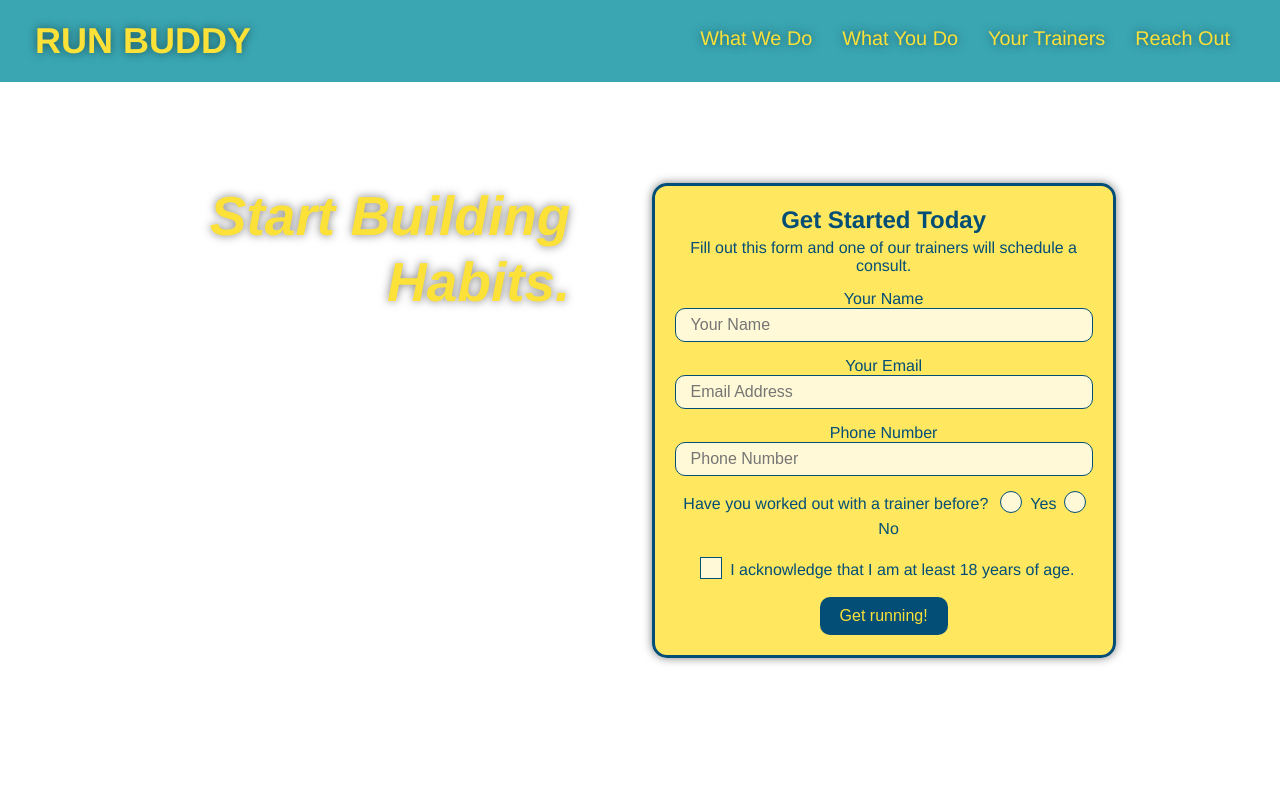
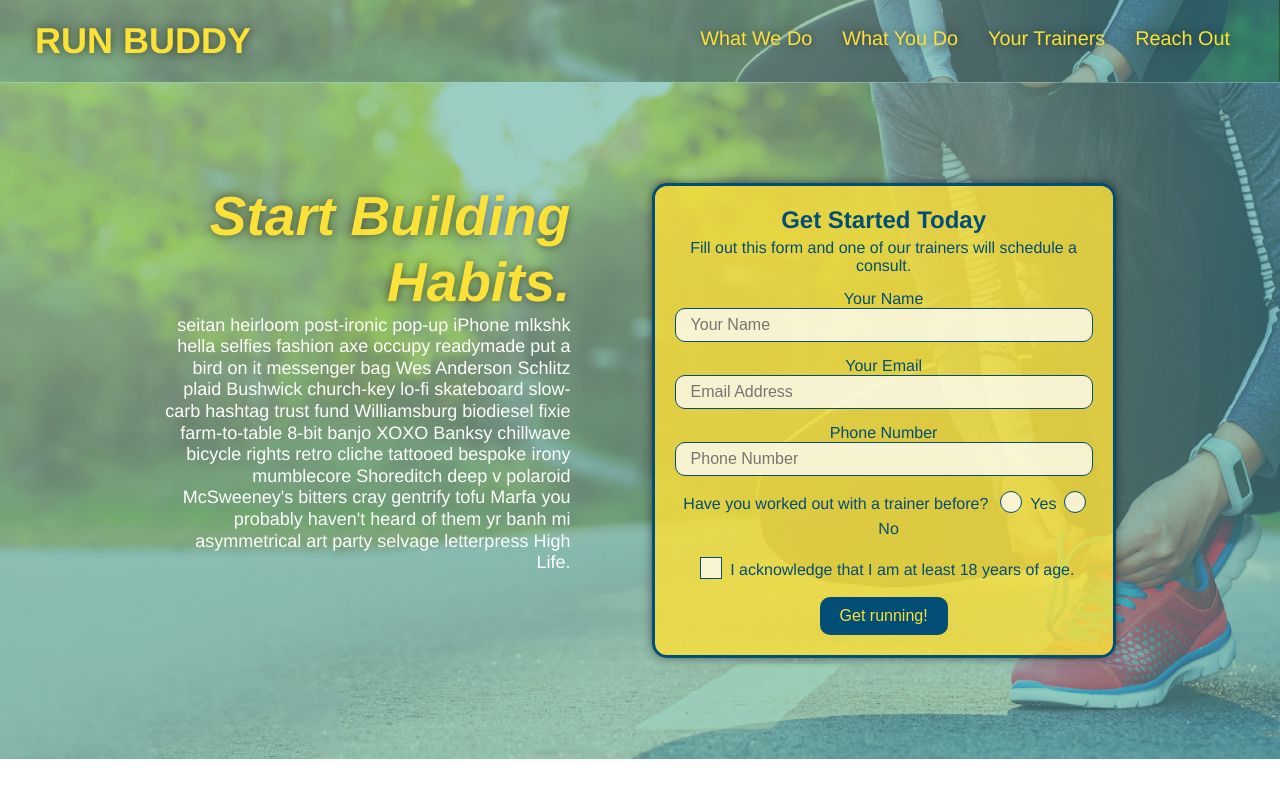
Before and after one commit to avc0021/Run-Buddy, a plain HTML site: page index.html in a window 1280 px wide. Shown: the top 800 px of the page. Drawn offline with Linux system fonts and the light colour scheme.

Commit message:
fixed path issue in styles.css for hero

```diff
--- a/CSS/styles.CSS
+++ b/CSS/styles.CSS
@@ -27,7 +27,7 @@ header {
   position: sticky;
   position: -webkit-sticky;
   top: 0;
-  background-image: url("../images/hero-bg.jpg");
+  background-image: url("../assets/images/hero-bg.jpg");
   background-size: cover;
   background-attachment: fixed;
   background-position: 80%;
@@ -110,7 +110,7 @@ section {
 
 /* HERO STYLES START */
 .hero {
-  background-image: url('../images/hero-bg.jpg');
+  background-image: url('../assets/images/hero-bg.jpg');
   background-size: cover;
   display: flex;
   justify-content: center;
```
